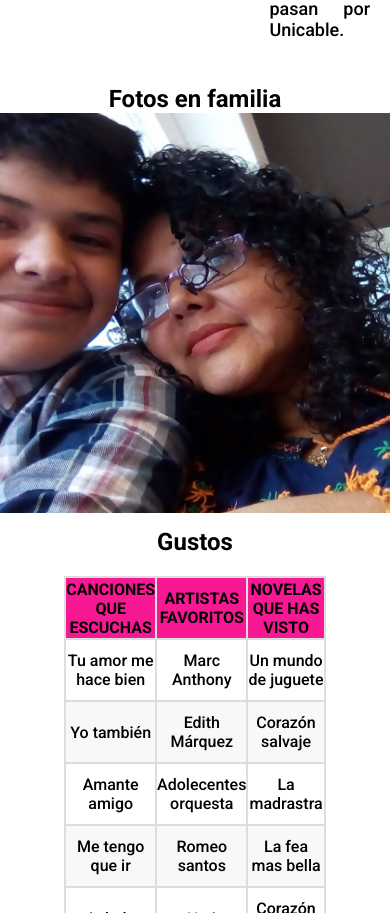
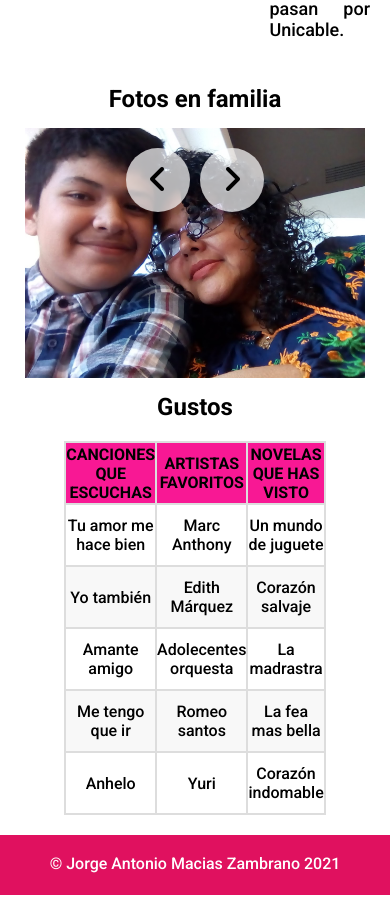
Before and after one commit to Jorgemacias-12/Dia-de-las-madres, an Angular app: page / in a window 390 px wide. Shown: the part 1151-2064 px from the top of the page. Built offline with nearby package versions, Linux system fonts and the light colour scheme.

Commit message:
Añadiendo diseño responsivo al componente, ademas de añadir via typescript los css

```diff
--- a/src/app/components/carrousel/carrousel.component.css
+++ b/src/app/components/carrousel/carrousel.component.css
@@ -1,4 +1,5 @@
 .container {
+  margin-top: 15px;
   display: flex;
   justify-content: center;
   align-items: center;
--- a/src/app/components/carrousel/carrousel.component.ts
+++ b/src/app/components/carrousel/carrousel.component.ts
@@ -4,7 +4,7 @@ import { Component, OnInit } from '@angular/core';
 @Component({
   selector: 'app-carrousel',
   templateUrl: './carrousel.component.html',
-  styleUrls: ['./carrousel.component.css'],
+  styleUrls: ['./carrousel.component.css', 'carrousel.responsive.css'],
   animations: [
     trigger('controls', [
       state('inactive', style({
--- /dev/null
+++ b/src/app/components/carrousel/carrousel.responsive.css
@@ -0,0 +1,30 @@
+@media all and (max-width: 1199px) {
+  .carrousel-controls {
+    top: 625px;
+    bottom: 10px;
+  }
+}
+
+@media all and (max-width: 959px) {
+  .carrousel-controls {
+    top: 676px;
+  }
+}
+
+@media all and (max-width: 767px) {
+  .carrousel-controls {
+    top: 868px;
+  }
+}
+
+@media all and (max-width: 450px) {
+  .carrousel-image {
+    width: 340px;
+    height: 250px;
+  }
+  .carrousel-controls {
+    top: 1133px;
+    width: 340px;
+    height: 250px;
+  }
+}
```
